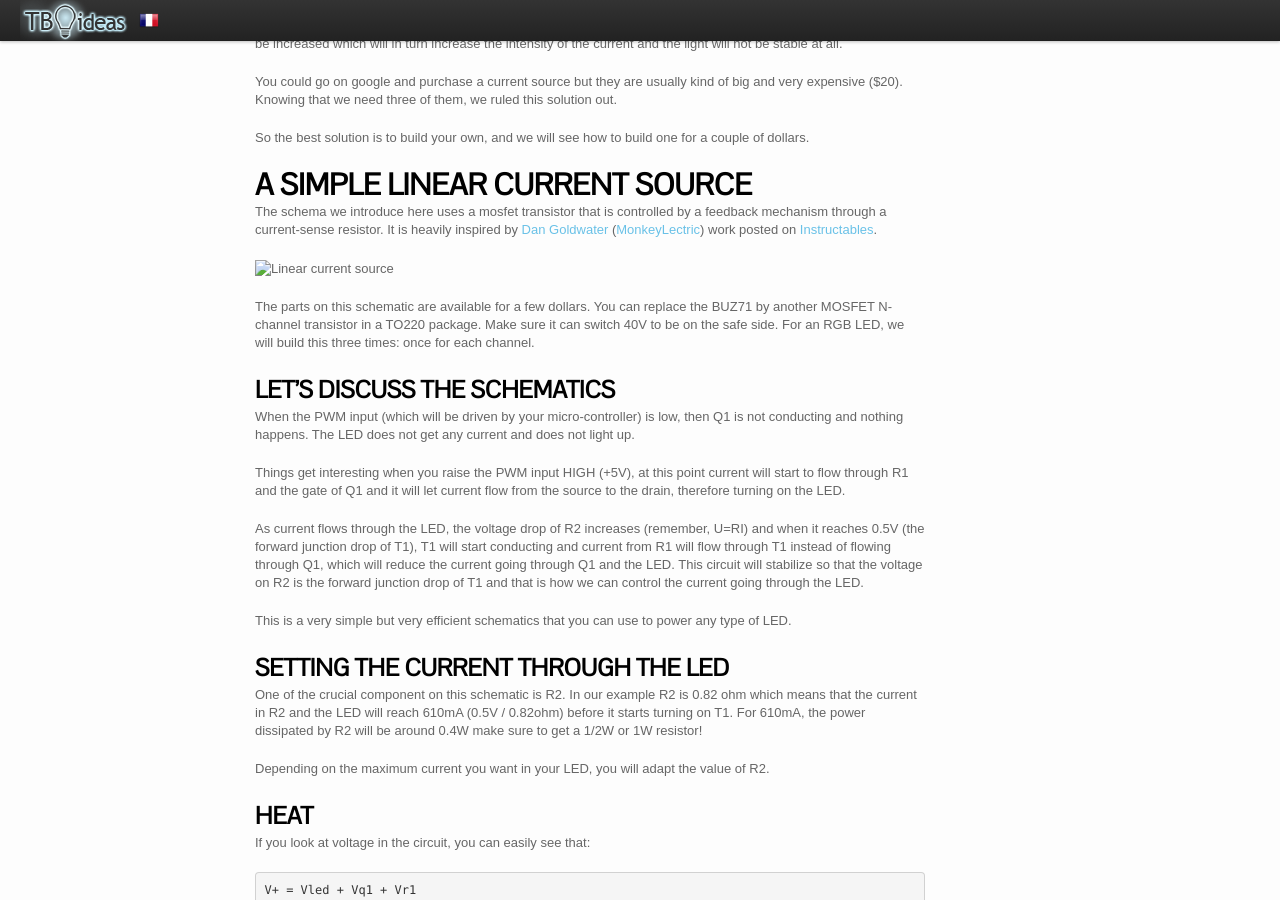
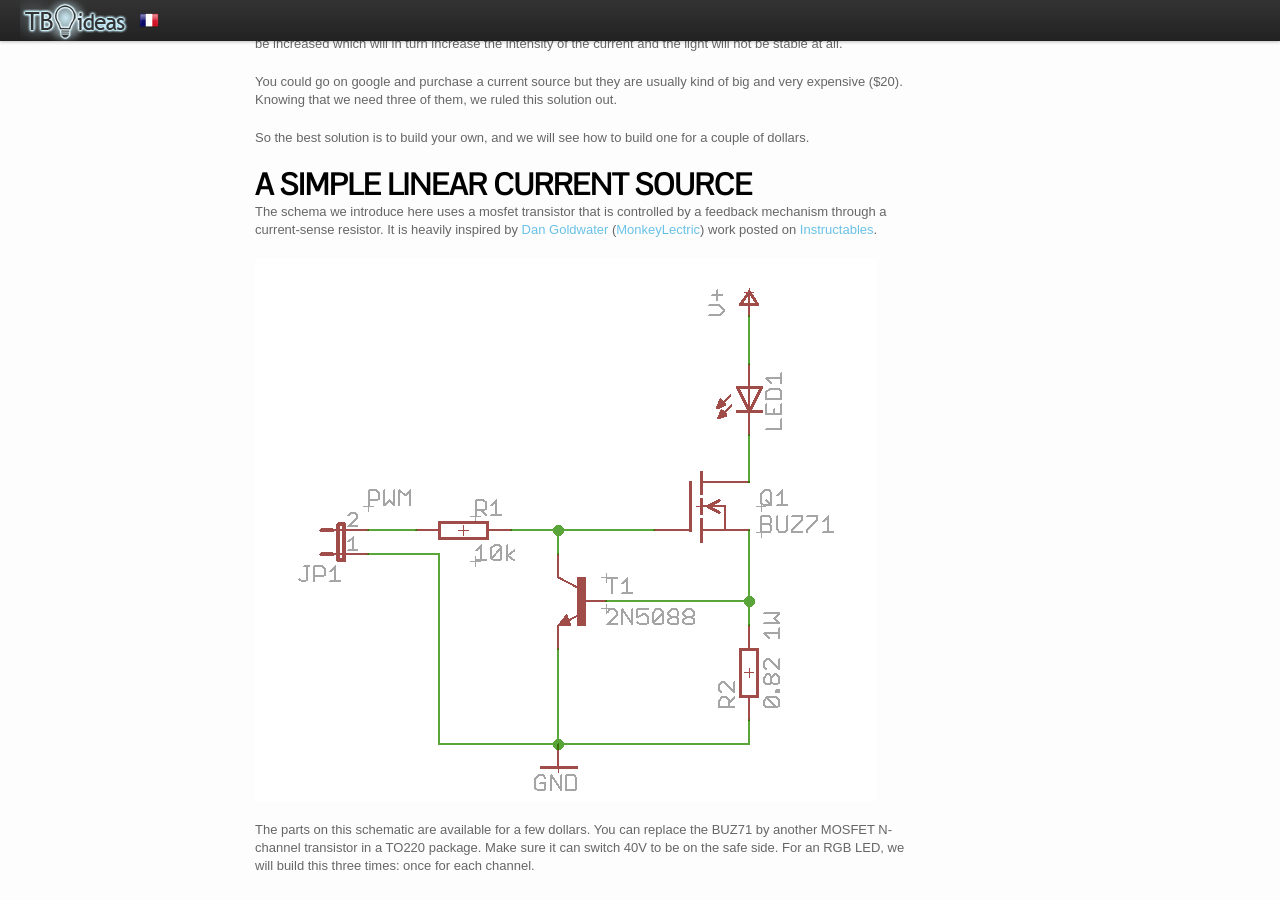
Before and after one commit to tbideas/tbideas.github.com, a Jekyll site: the page built from _posts/2012-08-17-build-an-arduino-shield-to-drive-high-power-rgb-led.md, in a window 1280 px wide and 900 px high, scrolled down 1075 px. Built offline with Jekyll 4.4.1, drawn with Linux system fonts in a browser that asks for light colours; nearby versions of some CDN libraries; some web fonts are replaced; library files that are not in the unit come from our copies; comment, search, counter and statistics services are not loaded.

Commit message:
more img imports

```diff
--- a/_posts/2012-08-17-build-an-arduino-shield-to-drive-high-power-rgb-led.md
+++ b/_posts/2012-08-17-build-an-arduino-shield-to-drive-high-power-rgb-led.md
@@ -136,6 +136,6 @@ The next step is to use a switching power supply that will be much more efficien
  [8]: http://www.instructables.com/member/dan/
  [9]: http://www.monkeylectric.com/
  [10]: http://www.instructables.com/id/Circuits-for-using-High-Power-LED-s/step8/a-little-micro-makes-all-the-difference/
- [11]: http://www.tbideas.com/blog/wp-content/uploads/2012/08/schema1.png
- [12]: http://www.tbideas.com/blog/wp-content/uploads/2012/08/illumi-v0.1.jpg
+ [11]: /blog/img/schema1.png
+ [12]: /blog/img/illumi-v0.1.jpg
  [13]: http://www.tbideas.com/blog/design-of-the-led-driver/
```
Also changed, not shown: blog/img/illumi-v0.1.jpg (added), blog/img/schema1.png (added).
